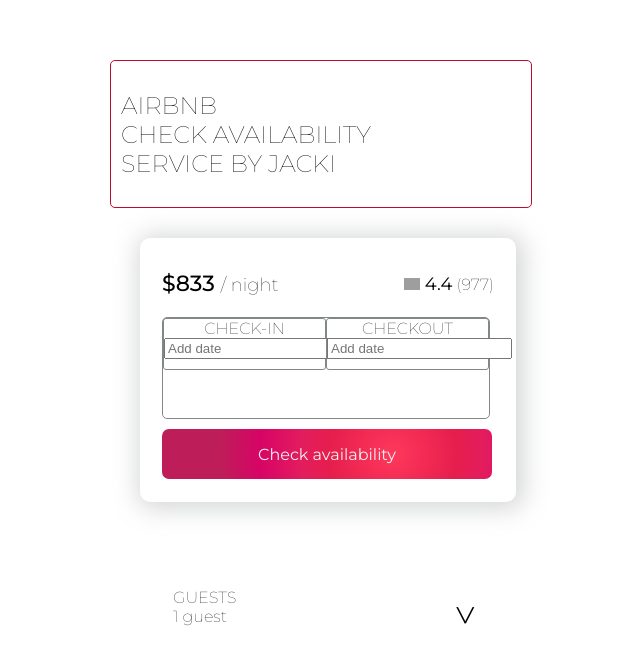
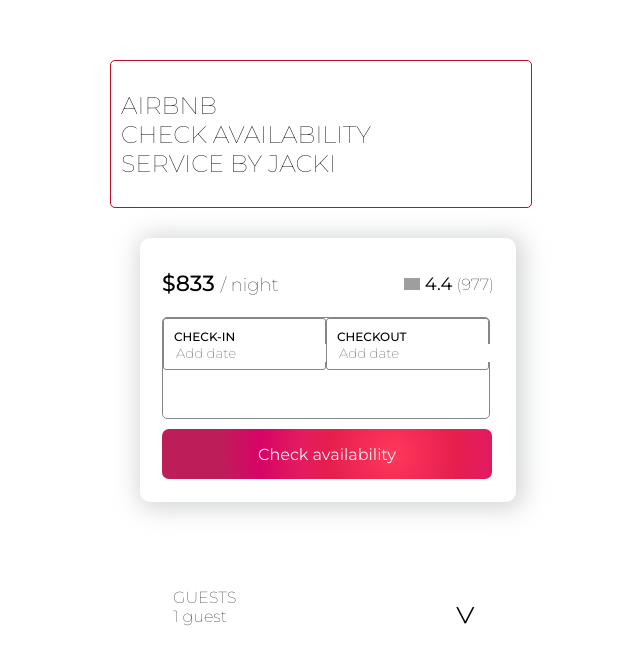
Before and after one commit to souperhost-3000/service-day-glow, a React app: page / in a window 1280 px wide. Shown: the part 112-776 px from the top of the page, without its empty margins (312-952 px from the left). Built offline with nearby package versions, Linux system fonts and the light colour scheme; no server answers; grey boxes are pictures that could not be loaded.

Commit message:
CSS for check in/out input box

```diff
--- a/client/src/components/DatePicker.jsx
+++ b/client/src/components/DatePicker.jsx
@@ -15,13 +15,13 @@
         <span className="check-in-app">
           Check-in
           <form className="date-form">
-            <input id="check-in-input" type="text" placeholder="Add date" onClick={() => setCalModal(true)} />
+            <input className="date-input" id="check-in-input" type="text" placeholder="Add date" onClick={() => setCalModal(true)} />
           </form>
         </span>
         <span className="check-out-app">
           Checkout
           <form className="date-form">
-            <input id="check-out-input" type="text" placeholder="Add date" onClick={() => setCalModal(true)} />
+            <input className="date-input" id="check-out-input" type="text" placeholder="Add date" onClick={() => setCalModal(true)} />
           </form>
         </span>
       </div>
--- a/client/src/styles/app.css
+++ b/client/src/styles/app.css
@@ -148,13 +148,11 @@
   position: relative;
   display: inline-block;
   vertical-align: middle;
-  align-items: center;
   margin: 20px 0 0 20px;
   border: .5px solid #82888a;
   border-radius: 5px;
   width: 326px;
   height: 100px;
-  font: 10px;
   /* color: #222222; */
 }
 
@@ -168,16 +166,29 @@
 
 .check-in-app,
 .check-out-app {
+  font-size: 12px;
+  font-weight: 500;
   text-transform: uppercase;
-  text-align: center;
+  text-align: 5px start;
   vertical-align: middle;
   justify-content: center;
   align-items: center;
   border-color:#82888a;
   border: .5px solid #82888a;
   border-radius: 3px;
-  width: 161px;
-  height: 50px;
+  width: 151px;
+  height: 40px;
+  padding-left: 10px;
+  padding-top: 10px;
+  padding-bottom: 0;
+}
+
+.date-input {
+  border: none;
+  border-color: transparent;
+  font: 12px;
+  font-family: 'Montserrat', sans-serif;
+  font-weight: 200;
 }
 
 /*
```
